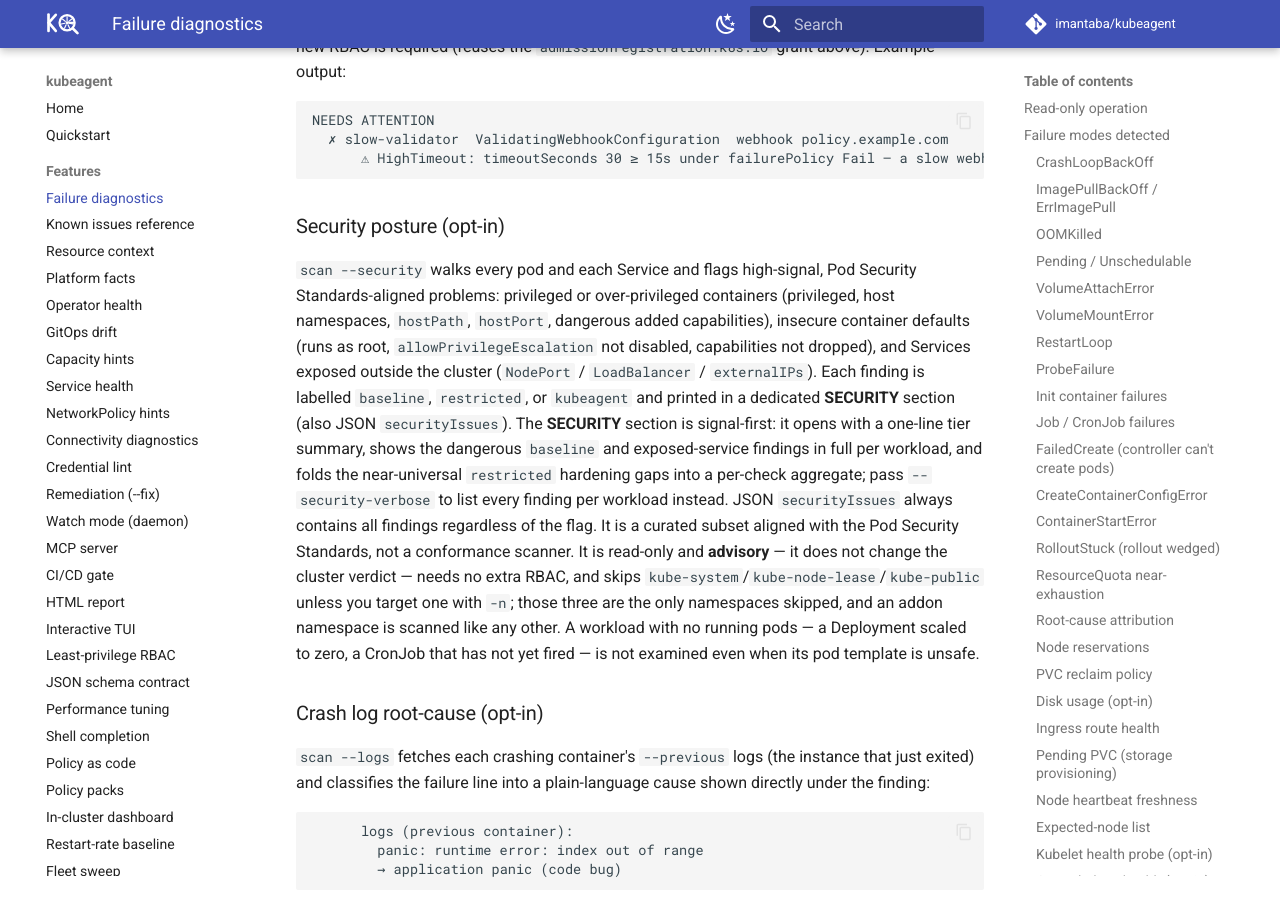
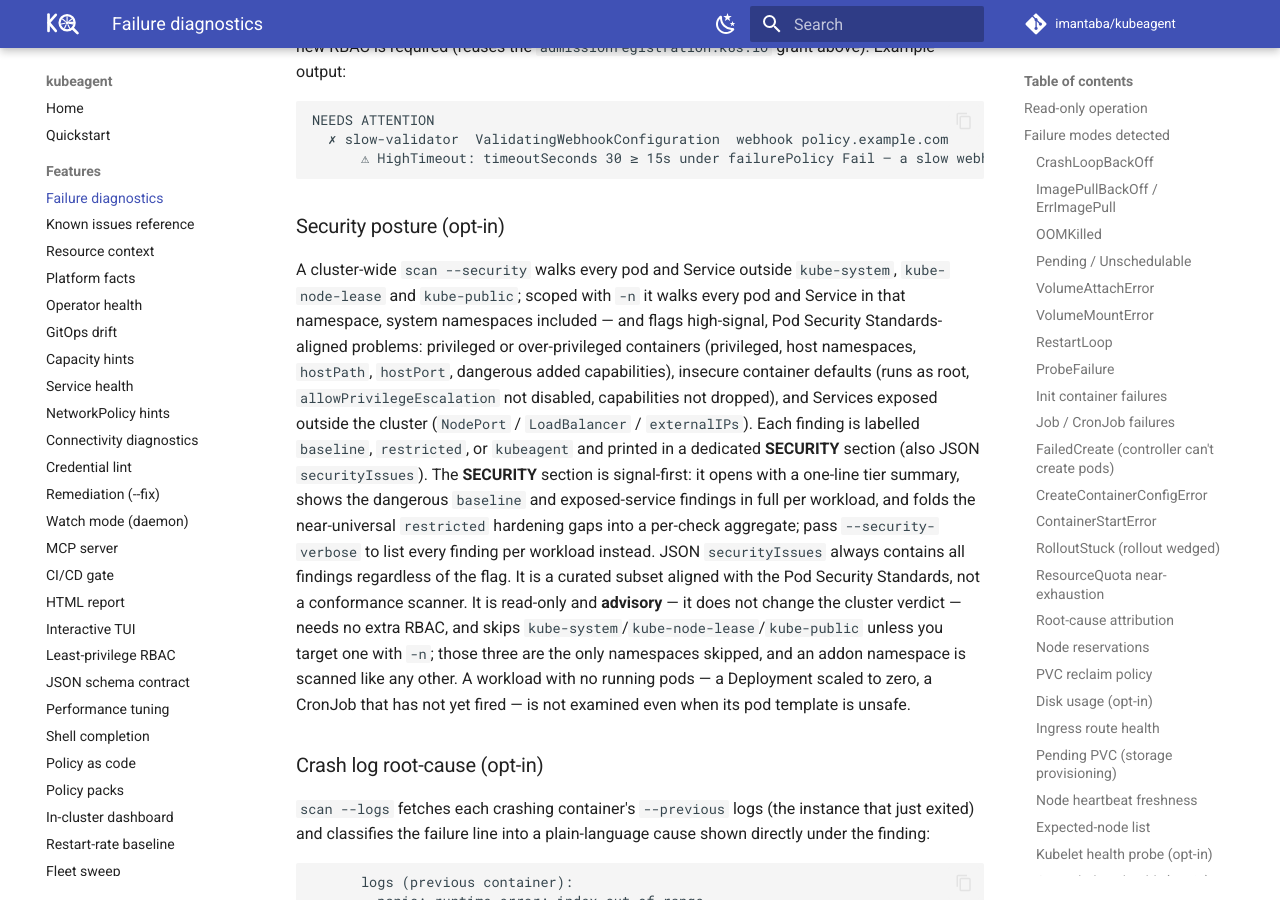
Before and after one commit to imantaba/kubeagent, an MkDocs documentation site: the page built from website/docs/features/diagnostics.md, in a window 1280 px wide and 900 px high, scrolled down 20873 px. Built offline with MkDocs 1.6.1 and Material for MkDocs 9.7.7, drawn with Linux system fonts in a browser that asks for light colours; comment, search, counter and statistics services are not loaded.

Commit message:
docs(diagnostics): narrow the --security scan-scope claim
The opt-in section's opening sentence said scan --security walks
every pod and each Service, with no qualifier. On the default
(all-namespaces) path, internal/scan/scan.go filters both slices
through nonSystemPods/nonSystemServices before calling
secscan.Assess, dropping every pod and Service in kube-system,
kube-node-lease and kube-public — so "every pod" was false there.
Under -n no filter is applied, so the old claim was true only for a
namespace-scoped scan. State both paths instead of one blanket
claim.

Signed-off-by: imantaba <itn.taba@gmail.com>

```diff
--- a/website/docs/features/diagnostics.md
+++ b/website/docs/features/diagnostics.md
@@ -975,8 +975,10 @@ NEEDS ATTENTION
 
 ### Security posture (opt-in)
 
-`scan --security` walks every pod and each Service and flags
-high-signal, Pod Security Standards-aligned problems: privileged or
+A cluster-wide `scan --security` walks every pod and Service outside
+`kube-system`, `kube-node-lease` and `kube-public`; scoped with `-n` it walks
+every pod and Service in that namespace, system namespaces included — and
+flags high-signal, Pod Security Standards-aligned problems: privileged or
 over-privileged containers (privileged, host namespaces, `hostPath`, `hostPort`,
 dangerous added capabilities), insecure container defaults (runs as root,
 `allowPrivilegeEscalation` not disabled, capabilities not dropped), and Services
```
